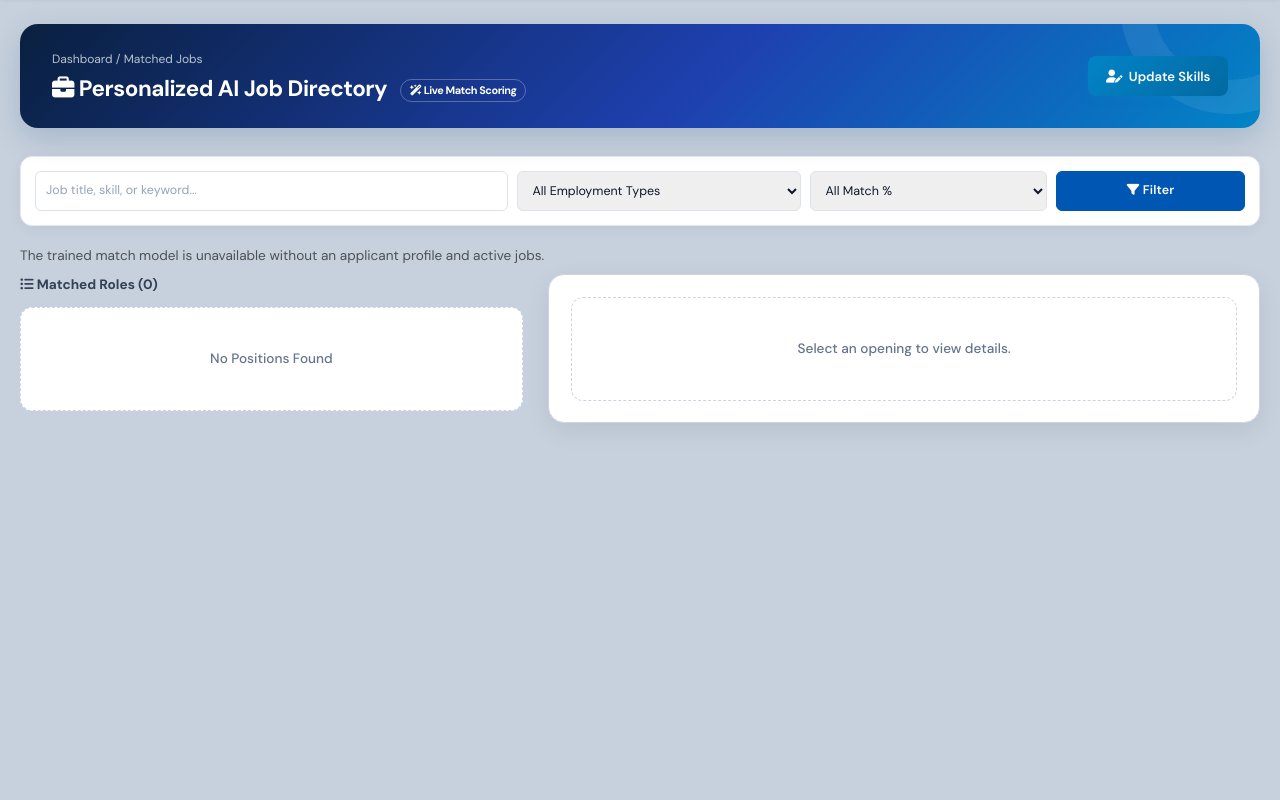
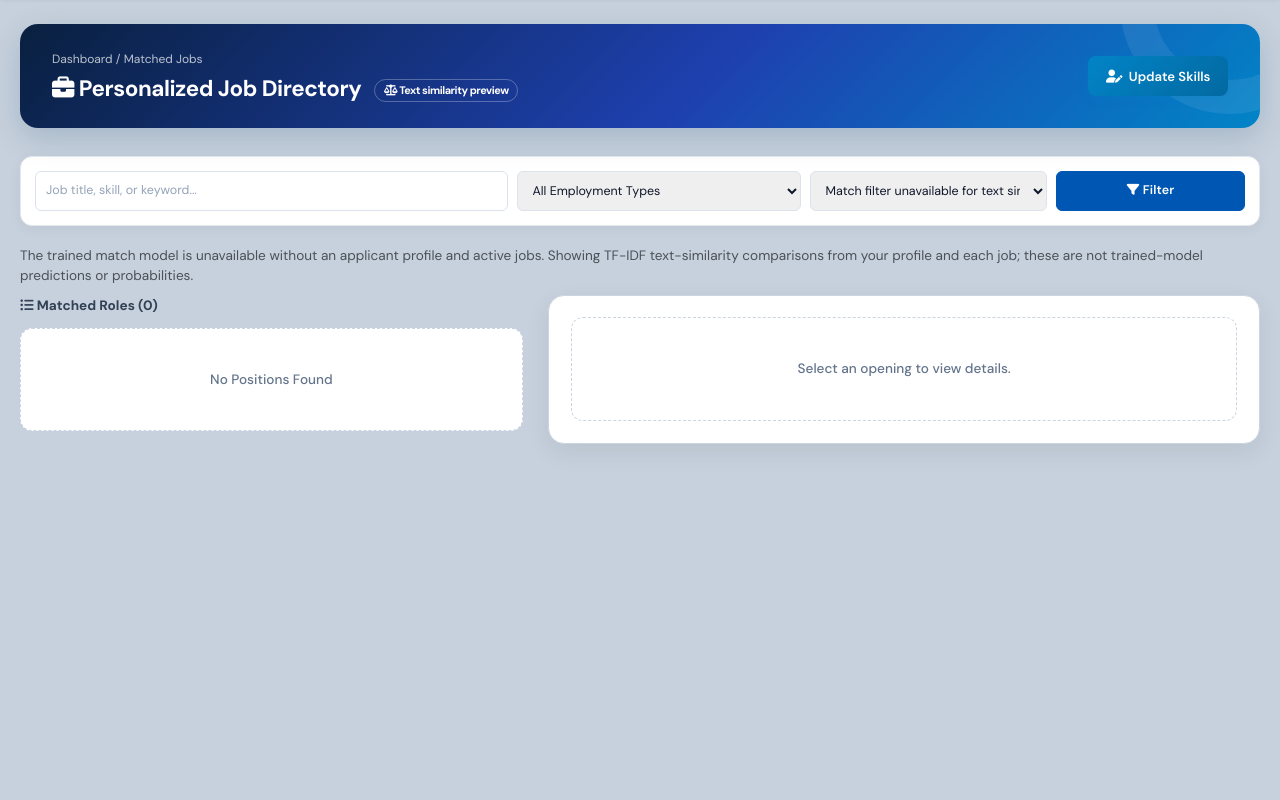
Before and after one commit to Obsianamichaelaaron/MIC, a Django app: page /applicant/jobs/ in a window 1280 px wide. Shown: the part 70-870 px from the top of the page. Run offline with Django 5.2, Linux system fonts and the light colour scheme; data that the repository does not hold is empty; parts of the project's set-up code (start-up, migrations or seed data) failed here and were passed over; some web fonts are replaced.

Commit message:
Show text similarity when match model is unavailable
Co-authored-by: Copilot <223556219+Copilot@users.noreply.github.com>

```diff
--- a/app/services/ml_job_matching.py
+++ b/app/services/ml_job_matching.py
@@ -12,6 +12,7 @@ from sklearn.metrics import (
     precision_score,
     recall_score,
 )
+from sklearn.metrics.pairwise import cosine_similarity
 from sklearn.model_selection import StratifiedGroupKFold
 from sklearn.pipeline import Pipeline
 from sklearn.linear_model import LogisticRegression
@@ -44,6 +45,47 @@ def build_match_text(applicant, job, resume_text=''):
         f'{applicant.experience_years or 0} years experience',
     )
     return ' '.join(str(part).strip() for part in parts if part and str(part).strip())
+
+
+def estimate_job_text_similarity(applicant, job, resume_text=''):
+    """Return TF-IDF text similarity, not a trained match probability."""
+    applicant_parts = (
+        resume_text,
+        applicant.skills,
+        applicant.qualifications,
+        applicant.education_level,
+        (
+            f'{applicant.experience_years} years experience'
+            if applicant.experience_years else ''
+        ),
+    )
+    applicant_text = ' '.join(
+        str(part).strip()
+        for part in applicant_parts
+        if part and str(part).strip()
+    )
+    job_text = ' '.join(
+        str(part).strip()
+        for part in (
+            job.title,
+            job.description,
+            job.requirements,
+            job.skills_required,
+        )
+        if part and str(part).strip()
+    )
+    if not applicant_text.strip() or not job_text.strip():
+        return None
+
+    vectorizer = TfidfVectorizer(
+        lowercase=True,
+        strip_accents='unicode',
+        ngram_range=(1, 2),
+        max_features=30000,
+        sublinear_tf=True,
+    )
+    vectors = vectorizer.fit_transform([applicant_text, job_text])
+    return round(float(cosine_similarity(vectors[0], vectors[1])[0, 0]) * 100, 2)
 
 
 def load_reviewed_match_samples():
--- a/app/views/views_applicant.py
+++ b/app/views/views_applicant.py
@@ -24,6 +24,7 @@ from app.services.resume_storage import (
 )
 from app.services.ml_ranking import compute_job_match_result, compute_job_match_score
 from app.services.ml_job_matching import (
+    estimate_job_text_similarity,
     get_match_classifier,
     predict_match_class,
     predict_match_score,
@@ -380,10 +381,20 @@ def jobs_view(request):
         }
         resume_text = ''
     for job in all_jobs:
-        score = (
-            predict_match_score(match_classifier, applicant, job, resume_text)
-            if applicant and applicant.resume_file and match_classifier else None
-        )
+        score_type = None
+        if applicant and match_classifier:
+            score = (
+                predict_match_score(match_classifier, applicant, job, resume_text)
+                if applicant.resume_file else None
+            )
+            if score is not None:
+                score_type = 'model'
+        elif applicant:
+            score = estimate_job_text_similarity(applicant, job, resume_text)
+            if score is not None:
+                score_type = 'similarity'
+        else:
+            score = None
         ml_match_class = (
             predict_match_class(match_classifier, applicant, job, resume_text)
             if match_classifier and applicant else None
@@ -436,6 +447,7 @@ def jobs_view(request):
             'posted_at': job.posted_at,
             'time_ago': time_ago,
             'match_score': score,
+            'match_score_type': score_type,
             'ml_match_class': ml_match_class,
             'score_color': score_color,
             'qualification_matches': qual_match,
@@ -444,7 +456,7 @@ def jobs_view(request):
             'has_applied': job.job_id in applied_job_ids,
         })
 
-    if min_match:
+    if min_match and match_model_status['ready']:
         try:
             jobs_list = [
                 job_item for job_item in jobs_list
@@ -453,6 +465,8 @@ def jobs_view(request):
             ]
         except ValueError:
             min_match = ''
+    elif not match_model_status['ready']:
+        min_match = ''
 
     # Prioritize qualification matches first if applicant has selected qualification, otherwise sort by match score
     if selected_qualification_id:
--- a/templates/applicant/jobs.html
+++ b/templates/applicant/jobs.html
@@ -73,13 +73,13 @@
 
 <div class="old-jobs-page">
     <div class="old-jobs-shell">
-        <section class="jobs-hero-old"><div class="jobs-hero-content-old"><div><p class="jobs-crumb"><a href="dashboard.php">Dashboard</a> / Matched Jobs</p><h1><i class="fas fa-briefcase"></i> Personalized AI Job Directory <span class="jobs-hero-badge"><i class="fas fa-wand-magic-sparkles"></i> Live Match Scoring</span></h1></div><a href="profile.php" class="jobs-hero-action"><i class="fas fa-user-pen"></i> Update Skills</a></div></section>
-        <section class="jobs-filter-old"><form method="GET" action="jobs.php"><input name="search" value="{{ query }}" placeholder="Job title, skill, or keyword..."><select name="type" onchange="this.form.submit()"><option value="">All Employment Types</option><option value="full-time" {% if emp_type == 'full-time' %}selected{% endif %}>Full-time</option><option value="part-time" {% if emp_type == 'part-time' %}selected{% endif %}>Part-time</option><option value="contract" {% if emp_type == 'contract' %}selected{% endif %}>Contract</option><option value="internship" {% if emp_type == 'internship' %}selected{% endif %}>Internship</option></select><select name="min_match" onchange="this.form.submit()"><option value="" {% if not min_match %}selected{% endif %}>All Match %</option><option value="80" {% if min_match == '80' %}selected{% endif %}>80%+ (Excellent)</option><option value="60" {% if min_match == '60' %}selected{% endif %}>60%+ (Good)</option><option value="40" {% if min_match == '40' %}selected{% endif %}>40%+ (Average)</option></select><button type="submit"><i class="fas fa-filter"></i> Filter</button></form></section>
+        <section class="jobs-hero-old"><div class="jobs-hero-content-old"><div><p class="jobs-crumb"><a href="dashboard.php">Dashboard</a> / Matched Jobs</p><h1><i class="fas fa-briefcase"></i> {% if match_model_status.ready %}Personalized AI Job Directory{% else %}Personalized Job Directory{% endif %} <span class="jobs-hero-badge">{% if match_model_status.ready %}<i class="fas fa-brain"></i> Supervised ML{% else %}<i class="fas fa-scale-balanced"></i> Text similarity preview{% endif %}</span></h1></div><a href="profile.php" class="jobs-hero-action"><i class="fas fa-user-pen"></i> Update Skills</a></div></section>
+        <section class="jobs-filter-old"><form method="GET" action="jobs.php"><input name="search" value="{{ query }}" placeholder="Job title, skill, or keyword..."><select name="type" onchange="this.form.submit()"><option value="">All Employment Types</option><option value="full-time" {% if emp_type == 'full-time' %}selected{% endif %}>Full-time</option><option value="part-time" {% if emp_type == 'part-time' %}selected{% endif %}>Part-time</option><option value="contract" {% if emp_type == 'contract' %}selected{% endif %}>Contract</option><option value="internship" {% if emp_type == 'internship' %}selected{% endif %}>Internship</option></select><select name="min_match" onchange="this.form.submit()" {% if not match_model_status.ready %}disabled title="Minimum match filters are only available for trained-model predictions."{% endif %}>{% if match_model_status.ready %}<option value="" {% if not min_match %}selected{% endif %}>All Match %</option><option value="80" {% if min_match == '80' %}selected{% endif %}>80%+ (Excellent)</option><option value="60" {% if min_match == '60' %}selected{% endif %}>60%+ (Good)</option><option value="40" {% if min_match == '40' %}selected{% endif %}>40%+ (Average)</option>{% else %}<option value="" selected>Match filter unavailable for text similarity</option>{% endif %}</select><button type="submit"><i class="fas fa-filter"></i> Filter</button></form></section>
         <div class="small text-muted mb-2" role="status">
             {% if match_model_status.ready %}
                 TF-IDF + Logistic Regression is trained on admin-reviewed application outcomes.
             {% else %}
-                {{ match_model_status.reason }}
+                {{ match_model_status.reason }} Showing TF-IDF text-similarity comparisons from your profile and each job; these are not trained-model predictions or probabilities.
             {% endif %}
         </div>
         <div class="jobs-split">
@@ -104,10 +104,12 @@
                                     {% if item.ml_match_class %}
                                         <span class="small text-primary fw-semibold">ML {{ item.ml_match_class|title }}</span>
                                     {% endif %}
-                                    {% if item.match_score != None %}
+                                    {% if item.match_score != None and item.match_score_type == 'model' %}
                                         <span class="job-score-old"><i class="fas fa-bolt"></i> {{ item.match_score|floatformat:0 }}% ML estimate</span>
+                                    {% elif item.match_score != None and item.match_score_type == 'similarity' %}
+                                        <span class="job-score-old"><i class="fas fa-magnifying-glass"></i> {{ item.match_score|floatformat:0 }}% text similarity</span>
                                     {% else %}
-                                        <span class="job-score-old">No ML estimate</span>
+                                        <span class="job-score-old">Add profile skills or a resume to compare</span>
                                     {% endif %}
                                 </div>
                             </div>
--- a/templates/applicant/jobs_partial.html
+++ b/templates/applicant/jobs_partial.html
@@ -1,4 +1,9 @@
 <span id="jobsCount">{{ jobs|length }}</span>
+{% if not match_model_status.ready %}
+    <div class="small text-muted mb-2" role="status">
+        {{ match_model_status.reason }} Any percentages shown are TF-IDF text similarity only, not trained-model predictions or probabilities.
+    </div>
+{% endif %}
 <div id="activeFilters">
     {% if employment_type and employment_type != 'all' or remote_option and remote_option != 'all' or salary_range and salary_range != 'any' %}
         <div style="margin-bottom: 1.5rem; padding: 1rem; background: #f8f9fa; border-radius: 6px;">
@@ -68,7 +73,7 @@
                                 </p>
                             {% endif %}
 
-                            {% if job.match_score != None %}
+                            {% if job.match_score != None and job.match_score_type == 'model' %}
                                 <button type="button"
                                         class="btn-match-score match-score-pill {% if job.match_score >= 80 %}score-badge-green{% elif job.match_score >= 60 %}score-badge-yellow{% elif job.match_score >= 40 %}score-badge-orange{% else %}score-badge-red{% endif %}"
                                         data-job-id="{{ job.job_id }}"
@@ -76,8 +81,12 @@
                                         data-match-score="{{ job.match_score }}">
                                     <i class="fas fa-star"></i> {{ job.match_score|floatformat:1 }}% ML estimate
                                 </button>
+                            {% elif job.match_score != None and job.match_score_type == 'similarity' %}
+                                <span class="small text-muted">{{ job.match_score|floatformat:1 }}% text similarity</span>
                             {% elif match_model_status.ready %}
-                                <span class="small text-muted">Upload a resume to get an ML estimate.</span>
+                                <span class="small text-muted">Add profile skills or a resume to get an ML estimate.</span>
+                            {% else %}
+                                <span class="small text-muted">Add profile skills or a resume for text similarity.</span>
                             {% endif %}
                         </div>
                     </div>
```
Also changed, not shown: app/templates/applicant/jobs.html (+7 -5 lines), app/templates/applicant/jobs_partial.html (+11 -2 lines), app/tests.py (+42 -0 lines).
